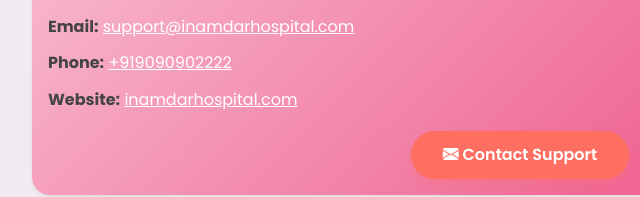
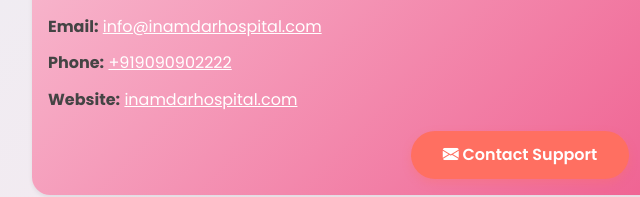
Before and after one commit to rshaikh161995/homecare-privacy-policy, a plain HTML site: page index.html in a window 1280 px wide. Shown: the part 1876-2073 px from the top of the page, 120-760 px from the left. Drawn offline with nearby package versions, Linux system fonts and the light colour scheme.

Commit message:
Update index.html
Signed-off-by: Rizwan Shaikh <80809606+rshaikh161995@users.noreply.github.com>

```diff
--- a/index.html
+++ b/index.html
@@ -229,7 +229,7 @@
           </div>
           <div class="card-body">
             <p class="mb-2">
-              <strong>Email:</strong> <a href="mailto:info@inamdarhospital.com" class="text-white text-decoration-underline">support@inamdarhospital.com</a>
+              <strong>Email:</strong> <a href="mailto:info@inamdarhospital.com" class="text-white text-decoration-underline">info@inamdarhospital.com</a>
             </p>
             <p class="mb-2">
               <strong>Phone:</strong> <a href="tel:+918806505131" class="text-white">+919090902222</a>
```
